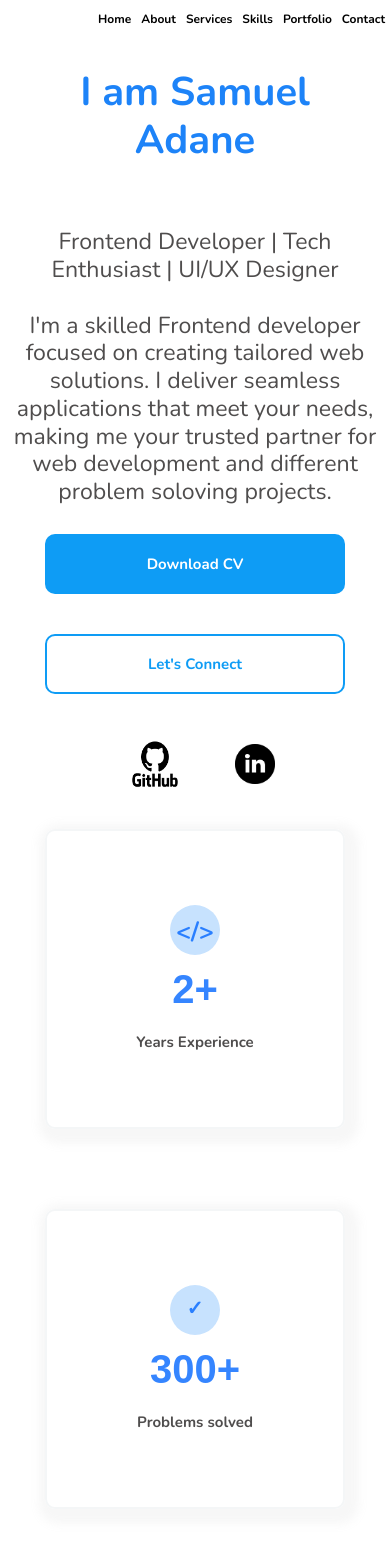
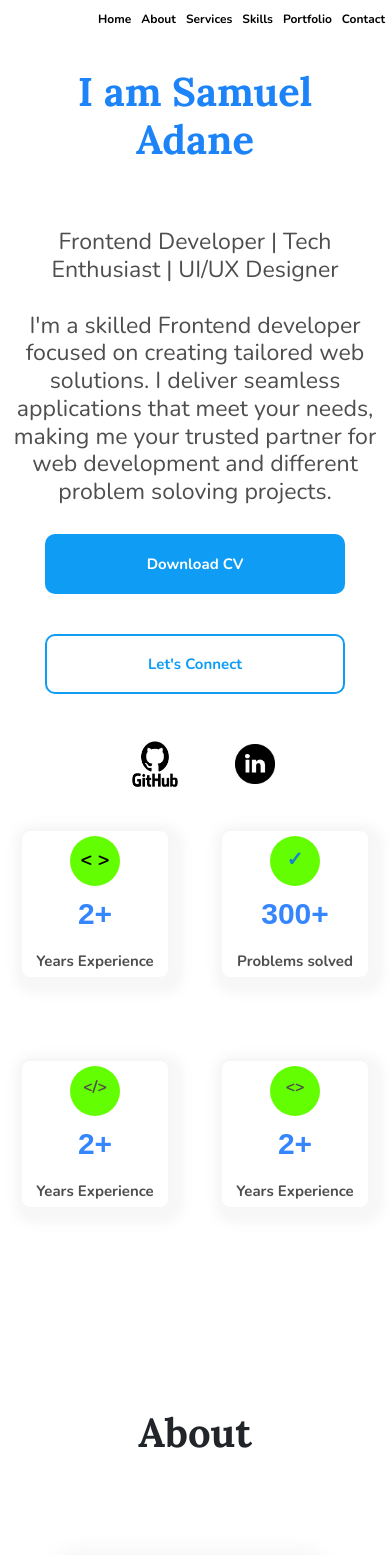
Before and after one commit to SamuelAsmare/reactportfolio, a React (Vite) app: page / in a window 390 px wide. Shown: the top 1555 px of the page. Built offline with nearby package versions, Linux system fonts and the light colour scheme.

Commit message:
Updated the background color

```diff
--- a/src/App.css
+++ b/src/App.css
@@ -61,9 +61,9 @@ body{
 #craft{
   color:rgb(29, 131, 248);
   font-size:70px;
-  /* font-family: 'Lora',serif; */
-   /* font-family: 'Bebas Neue', sans-serif; */
-    font-family: 'Nunito', sans-serif;
+   font-family: 'Lora',serif;
+   /* font-family: 'Bebas Neue', sans-serif;  */
+    /* font-family: 'Nunito', sans-serif;  */
 
 }
 #buttons{
@@ -117,7 +117,7 @@ body{
    width:50px;
    height:50px;
    border-radius: 50%;
-   background-color: rgb(199, 226, 254);
+   background-color: rgb(99, 254, 2);
    padding-top:12px;
     margin:0px;
     text-align:center;
@@ -355,8 +355,8 @@ body{
 
 #experianceblocks{
   box-shadow: 4px 5px 10px 10px rgba(177, 175, 175, 0.1);
-  width:300px;
-  height: 300px;
+  width:150px;
+  height: 150px;
   border-radius: 10px;
   margin-bottom: 50px;
   transition:0.1s ease-in-out;
@@ -366,8 +366,8 @@ body{
   box-shadow:none;
   border:rgb(27, 217, 255) 3px solid;
   transform:scale(1.05);
-  width:300px;
-  height: 300px;
+  width:150px;
+  height: 150px;
   border-radius: 10px;
 }
 #eachservice{
--- a/src/App.jsx
+++ b/src/App.jsx
@@ -95,12 +95,13 @@ function App() {
                      }}>
                      <h2 id="icons"
                      style={{
-                        fontSize:"25px",
+                        fontSize:"20px",
                         fontWeight:"bold",
-                        color:" rgba(3, 103, 255, 0.801)",
-                     }}>&lt;/&gt;</h2>
+                       color:"black",
+
+                     }}>&lt; &gt;</h2>
                      <h2 style={{
-                        fontSize:"40px",
+                        fontSize:"30px",
                         fontWeight:"bold",
                         fontFamily:"sans-serif",
                         color:" rgba(3, 103, 255, 0.801)",
@@ -127,7 +128,7 @@ function App() {
                      }}
                      >✓</h2>
                      <h2 style={{
-                        fontSize:"40px",
+                        fontSize:"30px",
                         fontWeight:"bold",
                         fontFamily:"sans-serif",
                         color:" rgba(3, 103, 255, 0.801)",
@@ -148,7 +149,7 @@ function App() {
                      }}>
                      <h2 id="icons" >&lt;/&gt;</h2>
                      <h2 style={{
-                        fontSize:"40px",
+                        fontSize:"30px",
                         fontWeight:"bold",
                         fontFamily:"sans-serif",
                         color:" rgba(3, 103, 255, 0.801)",
@@ -169,7 +170,7 @@ function App() {
                      }}>
                      <h2 id="icons">&lt;&gt;</h2>
                      <h2 style={{
-                        fontSize:"40px",
+                        fontSize:"30px",
                         fontWeight:"bold",
                         fontFamily:"sans-serif",
                         color:" rgba(3, 103, 255, 0.801)",
```
